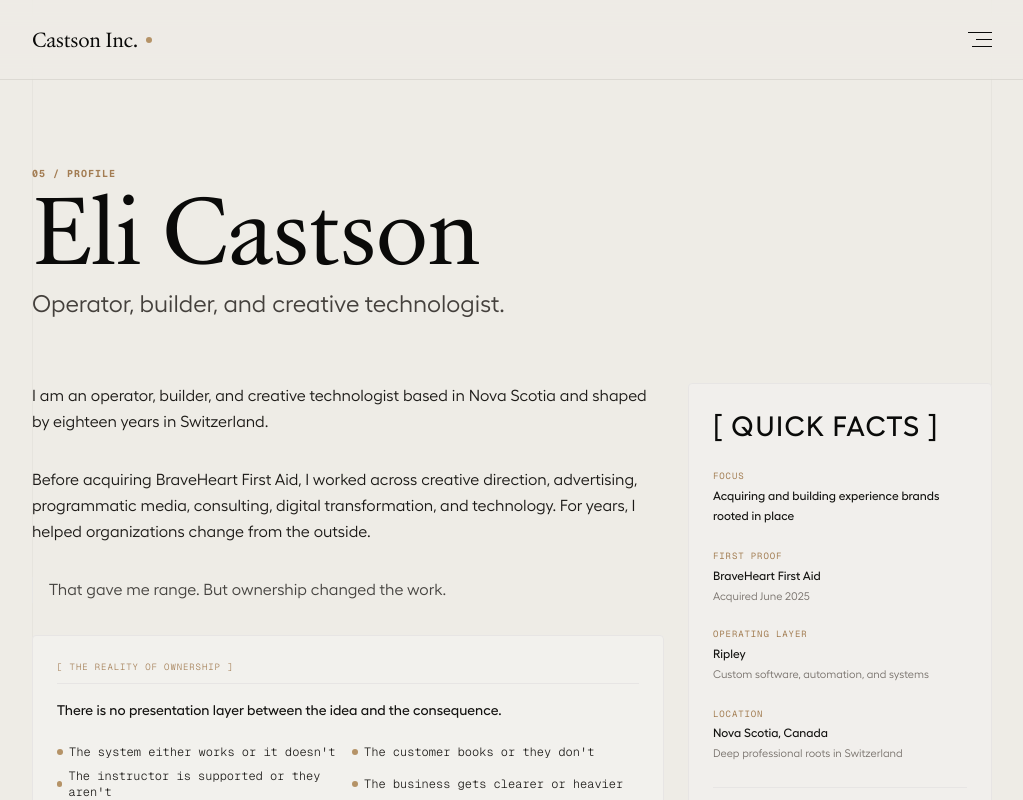
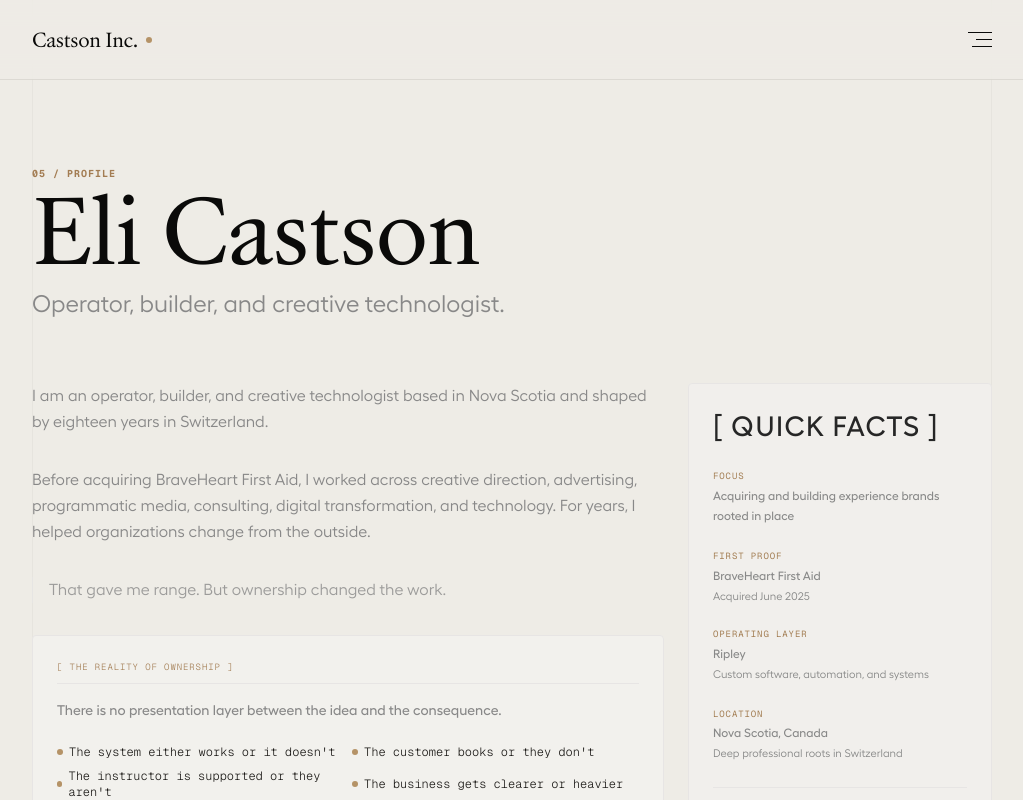
Before and after one commit to ee-prog/castson-site, a Next.js app: page /about in a window 1280 px wide. Shown: the top 800 px of the page, without its empty margins (128-1151 px from the left). Built offline with nearby package versions, Linux system fonts and the light colour scheme.

Commit message:
chore: configure light-mode typography colors: body (#888888) and subheaders (#262626)

```diff
--- a/src/app/globals.css
+++ b/src/app/globals.css
@@ -304,3 +304,18 @@ blockquote {
 .btn-scale-hover:active {
   transform: translateY(0) scale(0.99);
 }
+
+/* Light mode specific typography colors (Dior spacing lessons) */
+html:not(.dark) body,
+html:not(.dark) main p:not(.font-mono) {
+  color: #888888 !important;
+}
+
+html:not(.dark) h2,
+html:not(.dark) h3,
+html:not(.dark) h4,
+html:not(.dark) h5,
+html:not(.dark) h6,
+html:not(.dark) .font-subheading {
+  color: #262626 !important;
+}
```
